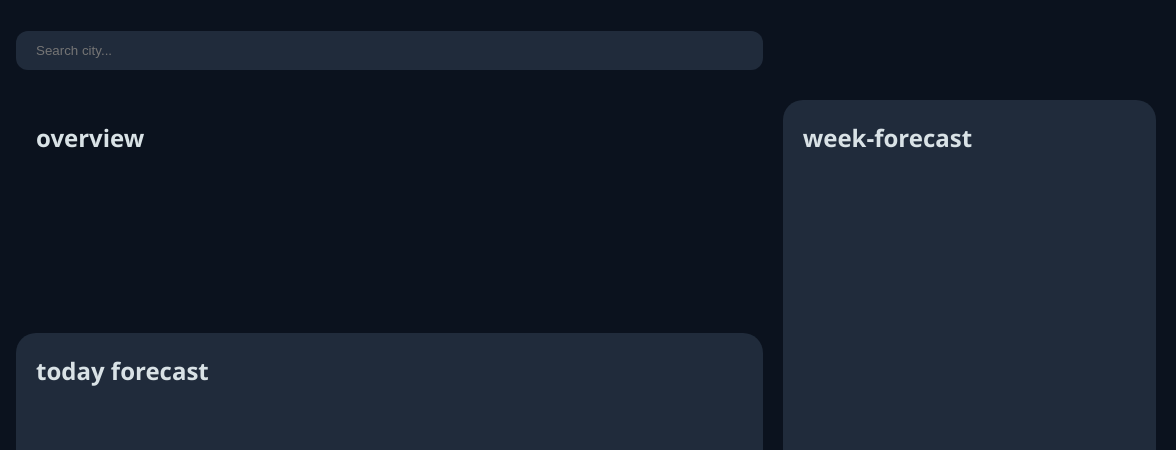
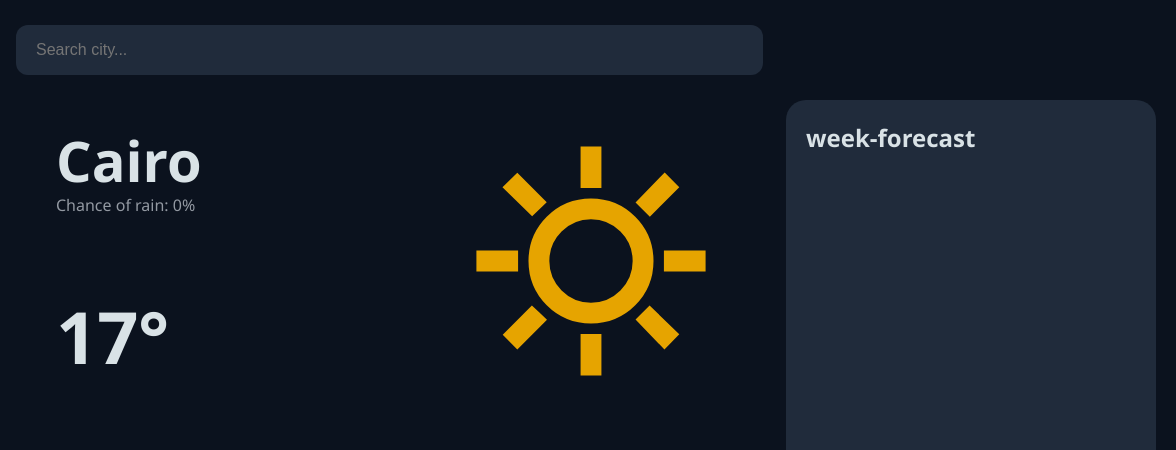
Before and after one commit to GoodGuyFate/odin-weatherApp, a website built with webpack: page src/template.html in a window 1280 px wide. Shown: the top 450 px of the page, 104-1280 px from the left. Built offline with nearby package versions, Linux system fonts and the light colour scheme; no server answers.

Commit message:
Add layout/icon for weather overview

```diff
--- a/src/styles.css
+++ b/src/styles.css
@@ -13,7 +13,7 @@ html {
 }
 body {
   line-height: 1.5;
-  font-family: 'Segoe UI', Roboto, Helvetica, Arial, sans-serif;
+  font-family: "Segoe UI", Roboto, Helvetica, Arial, sans-serif;
   min-height: 100vh;
   -webkit-font-smoothing: antialiased;
   background-color: #0b121e;
@@ -39,7 +39,7 @@ body {
     "overview week"
     "today    week"
     "details  week";
-  gap: 20px;
+  gap: 30px;
 }
 .sidebar,
 .today-forecast,
@@ -47,10 +47,6 @@ body {
 .week-forecast {
   background-color: #202b3b;
   border-radius: 20px;
-  padding: 20px;
-}
-.overview {
-  grid-area: overview;
   padding: 20px;
 }
 .today-forecast {
@@ -138,4 +134,49 @@ body {
   border-radius: 12px;
   color: white;
   width: 100%;
+  height: 50px;
+  font-size: 1rem;
 }
+
+.overview {
+  grid-area: overview;
+  padding-right: 40px;
+  padding-left: 40px;
+  display: grid;
+  grid-template-columns: 1fr auto;
+  align-items: center;
+  min-height: 250px;
+}
+.weather-info {
+  display: flex;
+  flex-direction: column;
+  justify-content: space-around;
+  height: 100%;
+}
+.city-header {
+  display: flex;
+  flex-direction: column;
+  gap: 5px;
+}
+.weather-info h1 {
+  font-size: 3.5rem;
+  font-weight: 700;
+  line-height: 1;
+}
+.weather-info .rain-chance {
+  color: #9399a2;
+  font-size: 1rem;
+}
+.weather-info .degree {
+  font-size: 4.5rem;
+  font-weight: 800;
+  margin-top: 0;
+}
+.main-weather-img {
+  width: 250px;
+  max-width: 250px;
+  justify-self: center;
+  filter: invert(62%) sepia(72%) saturate(3075%) hue-rotate(33deg)
+    brightness(130%) contrast(113%);
+  flex-shrink: 0;
+}
--- a/src/template.html
+++ b/src/template.html
@@ -18,7 +18,11 @@
 
         <nav class="sidebar-menu">
           <div class="menu-item active" id="weather-btn" data-view="weather">
-                <img src="./assets/images/weather-icon.svg" alt="Weather" class="icon">
+            <img
+              src="./assets/images/weather-icon.svg"
+              alt="Weather"
+              class="icon"
+            />
             <span class="label">Weather</span>
           </div>
         </nav>
@@ -26,7 +30,18 @@
 
       <main class="main-content">
         <section class="overview">
-            <h1>overview</h1>
+          <div class="weather-info">
+            <div class="city-header">
+              <h1 id="city-name">Cairo</h1>
+              <p class="rain-chance">Chance of rain: 0%</p>
+            </div>
+            <h2 class="degree">17°</h2>
+          </div>
+          <img
+            src="./assets/images/sunny.svg"
+            alt="Weather Icon"
+            class="main-weather-img"
+          />
         </section>
 
         <section class="today-forecast">
```
Also changed, not shown: src/assets/images/sunny.svg (added). Lines whose indentation alone changed are shown as unchanged.
